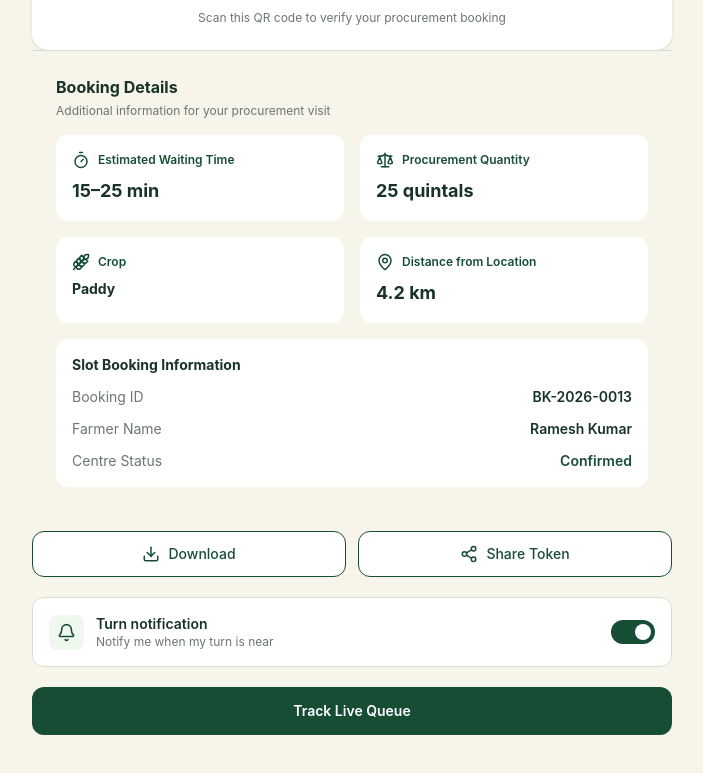
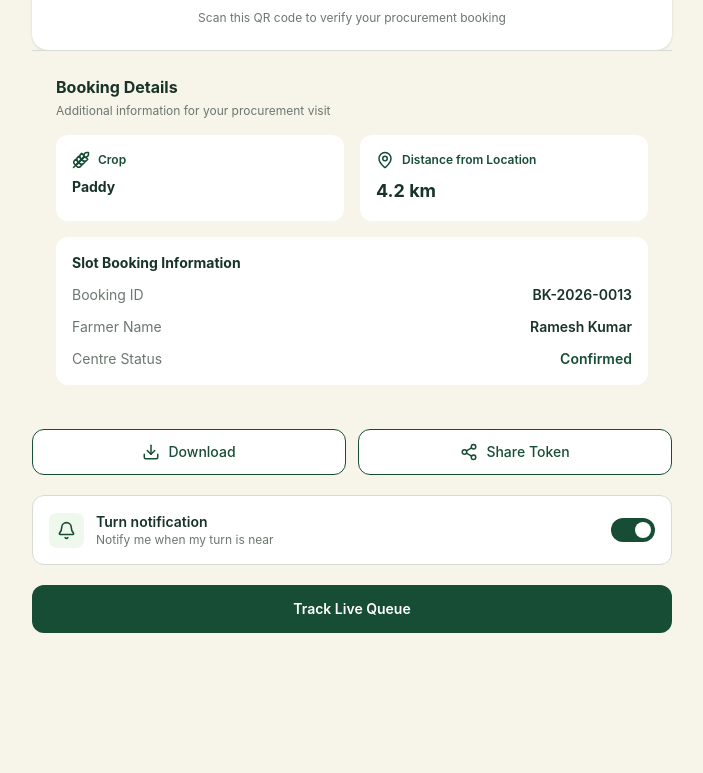
Before and after one commit to nupur185/krishisarthiweb, a React (Vite) app in the folder krishiSarthi/: page /farmer/token in a window 1280 px wide. Shown: the part 841-1614 px from the top of the page, without its empty margins (288-991 px from the left). After the commit the page ends 1514 px from the top, so only its background shows below. Built offline with nearby package versions, Linux system fonts and the light colour scheme.

Commit message:
new changes

```diff
--- a/krishiSarthi/src/pages/auth/Login.jsx
+++ b/krishiSarthi/src/pages/auth/Login.jsx
@@ -9,13 +9,20 @@ function Login() {
   const [password, setPassword] = useState("")
 
   const handleLogin = (e) => {
-    e.preventDefault()
-    if (!role || !emailOrMobile.trim() || !password.trim()) {
-      return
-    }
+  e.preventDefault()
 
+  if (!role || !emailOrMobile.trim() || !password.trim()) {
+    return
+  }
+
+  if (role === "Farmer") {
     navigate("/farmer/home")
+  } else if (role === "Procurement Officer") {
+    navigate("/officer/procurement")
+  } else if (role === "Government Officer") {
+    navigate("/government/dashboard")
   }
+}
 
   return (
     <div className="min-h-screen bg-[#f7f4ea] flex items-center justify-center px-4">
--- a/krishiSarthi/src/pages/farmer/BookSlot.jsx
+++ b/krishiSarthi/src/pages/farmer/BookSlot.jsx
@@ -1,4 +1,5 @@
 import { useRef, useState } from "react"
+import { Link } from "react-router"
 import {
   MapPin,
   Clock3,
@@ -8,6 +9,7 @@ import {
   Route,
   Users,
   ArrowRight,
+  ArrowLeft
 } from "lucide-react"
 
 const centres = [
@@ -76,7 +78,16 @@ function BookSlot() {
 
       {/* Header */}
       <header className="border-b border-[#d5ddd3] bg-white">
-        <div className="mx-auto max-w-5xl px-4 py-4 sm:px-6">
+  <div className="mx-auto flex max-w-5xl items-center gap-3 px-4 py-4 sm:px-6">
+
+    <Link
+      to="/farmer/home"
+      className="rounded-lg p-2 text-[#174d35] hover:bg-[#eff8ed]"
+    >
+      <ArrowLeft size={20} />
+    </Link>
+
+    <div>
       <h1 className="text-xl font-bold text-[#174d35]">
         KrishiSarthi
       </h1>
@@ -84,6 +95,8 @@ function BookSlot() {
       <p className="text-xs text-[#6b776f]">
         Smart Procurement
       </p>
+    </div>
+
   </div>
 </header>
 
--- a/krishiSarthi/src/pages/farmer/Payment.jsx
+++ b/krishiSarthi/src/pages/farmer/Payment.jsx
@@ -1,4 +1,5 @@
 import React, { useState } from "react";
+import { Link } from "react-router"
 import { motion, AnimatePresence } from "framer-motion";
 import {
   ArrowLeft,
@@ -129,6 +130,12 @@ export default function PaymentAndUpdates() {
         <div className="flex-1 flex flex-col min-w-0">
           {/* Top Bar */}
           <header className="h-16 bg-white border-b border-gray-200 px-8 flex items-center justify-between shadow-xs">
+            <Link
+            to="/farmer/home"
+            className="rounded-lg p-2 text-[#174d35] hover:bg-[#eff8ed]"
+          >
+            <ArrowLeft size={20} />
+          </Link>
             <h2 className="text-lg font-bold text-[#14532D] flex items-center gap-2">
               <CreditCard size={20} className="text-[#14532D]" />
               Payment & Procurement Updates
--- a/krishiSarthi/src/pages/farmer/Token.jsx
+++ b/krishiSarthi/src/pages/farmer/Token.jsx
@@ -244,31 +244,7 @@ function Token() {
 
   <div className="grid gap-4 sm:grid-cols-2">
 
-    <div className="rounded-xl bg-white p-4">
-      <div className="flex items-center gap-2 text-[#174d35]">
-        <Timer size={18} />
-        <p className="text-xs font-semibold">
-          Estimated Waiting Time
-        </p>
-      </div>
 
-      <p className="mt-2 text-lg font-bold text-[#183328]">
-        15–25 min
-      </p>
-    </div>
-
-    <div className="rounded-xl bg-white p-4">
-      <div className="flex items-center gap-2 text-[#174d35]">
-        <Scale size={18} />
-        <p className="text-xs font-semibold">
-          Procurement Quantity
-        </p>
-      </div>
-
-      <p className="mt-2 text-lg font-bold text-[#183328]">
-        25 quintals
-      </p>
-    </div>
 
     <div className="rounded-xl bg-white p-4">
       <div className="flex items-center gap-2 text-[#174d35]">
```
Lines whose indentation alone changed are shown as unchanged.
